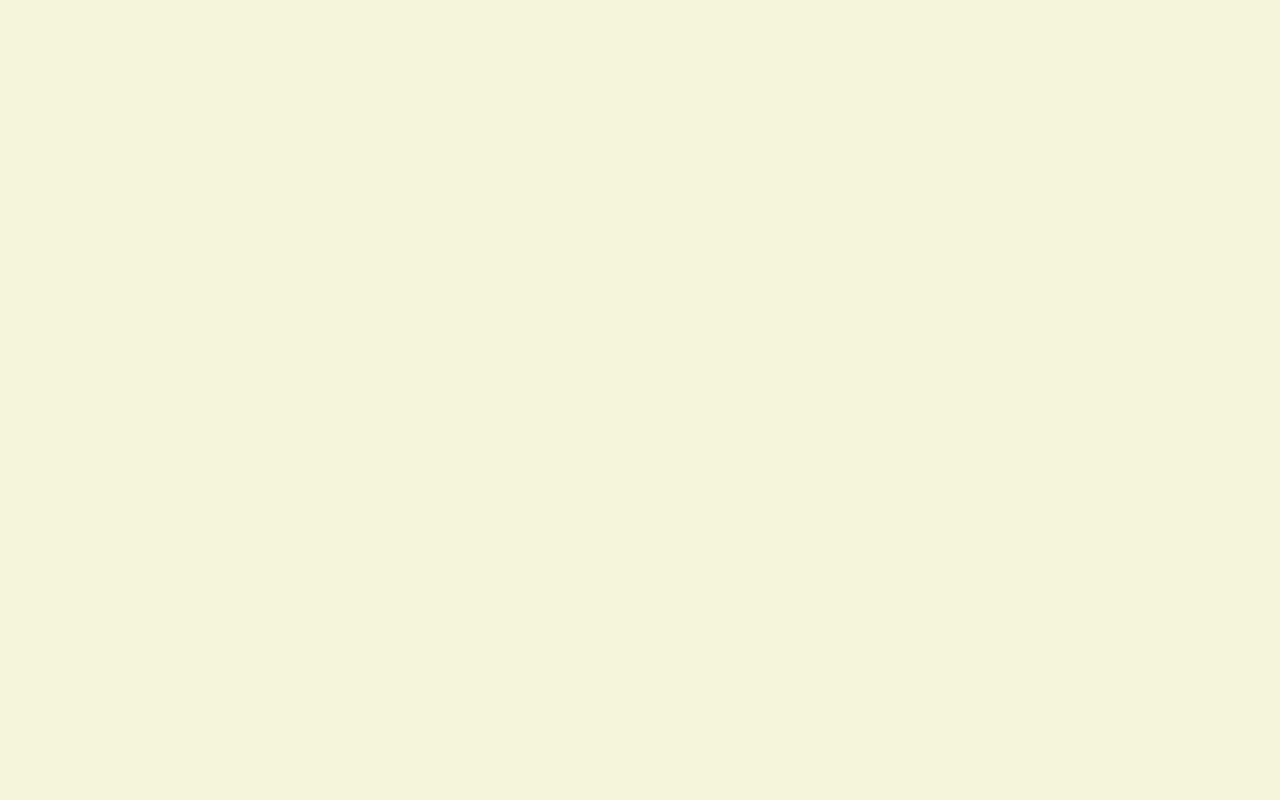
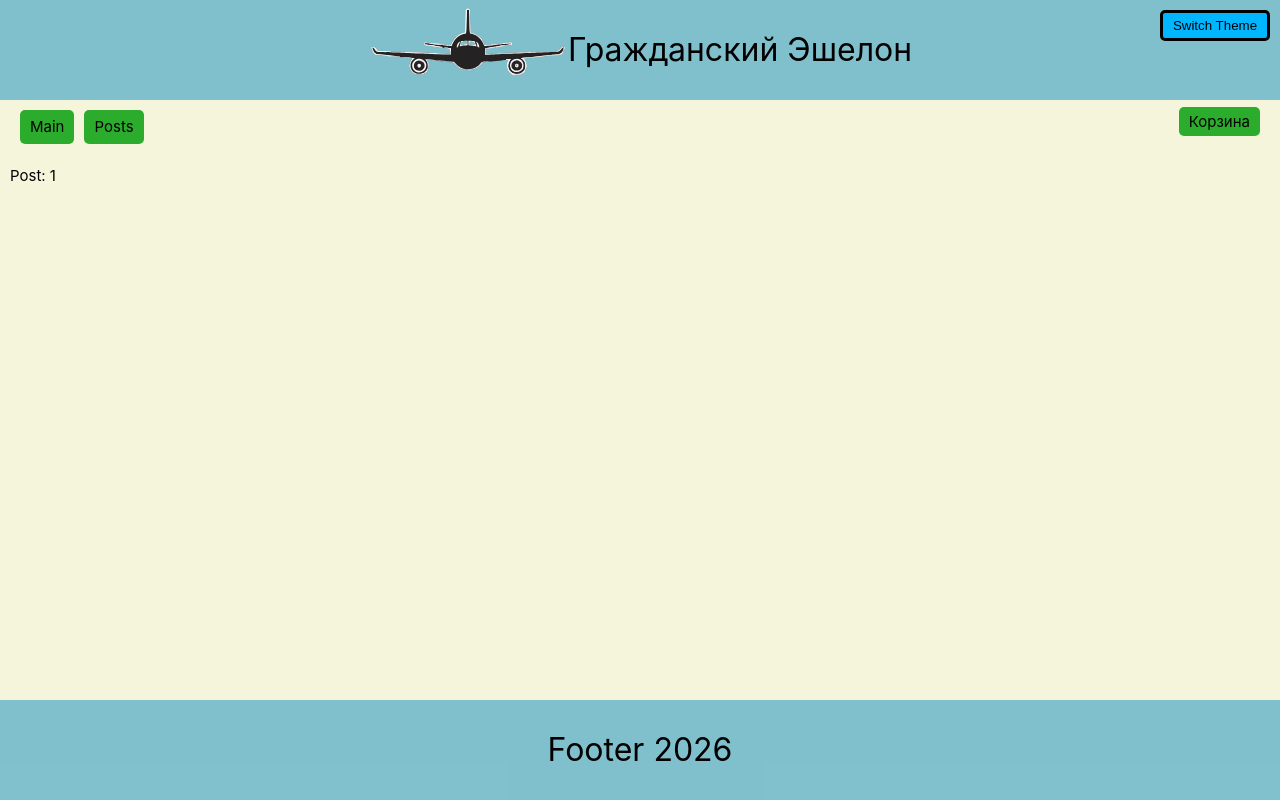
Before and after one commit to arnollder/aero_nexus, a Vue app: page /posts/1 in a window 1280 px wide. Before the commit this address had no page. Built offline with nearby package versions, Linux system fonts and the light colour scheme.

Commit message:
feat: создал NewsPost с динамическим маршрутом по id

```diff
--- /dev/null
+++ b/src/components/NewsPost.vue
@@ -0,0 +1,28 @@
+<template>
+  <div class="posts_conteiner">
+    <div>Post: {{ route.params.id }}</div>
+  </div>
+</template>
+
+<script setup lang="ts">
+import { useRoute, useRouter } from 'vue-router';
+
+const router = useRouter();
+const route = useRoute();
+</script>
+
+<style scoped>
+.buttons {
+  padding: 10px 20px;
+  display: flex;
+  column-gap: 10px;
+}
+.btn {
+  padding: 5px 10px;
+  background-color: rgb(44, 172, 44);
+  color: black;
+  border: none;
+  border-radius: 5px;
+  cursor: pointer;
+}
+</style>
--- a/src/router/index.ts
+++ b/src/router/index.ts
@@ -18,6 +18,14 @@ const router = createRouter({
       },
     },
     {
+      path: '/posts/:id',
+      name: 'post',
+      component: () => import('@/components/NewsPost.vue'),
+      meta: {
+        layout: MainLayout,
+      },
+    },
+    {
       path: '/cart',
       name: 'cart',
       component: () => import('@/components/UserCart.vue'),
```
